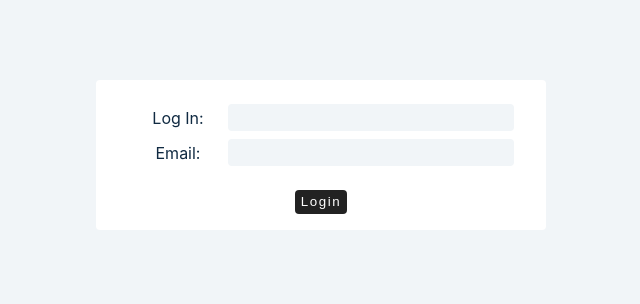
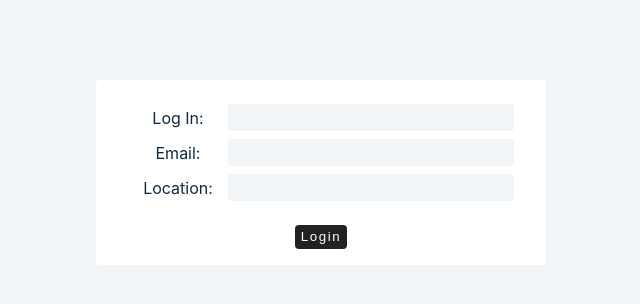
Before and after one commit to utkaln/learn-react-2021, a React (Create React App) app in the folder hello-world-utkal/: page / in a window 1280 px wide. Shown: the top 304 px of the page, without its empty margins (319-959 px from the left). Built offline with nearby package versions, Linux system fonts and the light colour scheme.

Commit message:
multiple input for forms

```diff
--- a/hello-world-utkal/src/App.js
+++ b/hello-world-utkal/src/App.js
@@ -1,4 +1,4 @@
-import Setup from "./FormsBasics";
+import Setup from "./FormsMultiInput";
 function App() {
   return (
     <div className="container">
--- a/hello-world-utkal/src/FormsBasics.js
+++ b/hello-world-utkal/src/FormsBasics.js
@@ -47,7 +47,7 @@ const FormsBasics = () => {
         {users.map((user, index) => {
           const { loginTxt, email } = user;
           return (
-            <div className="item" key={uuidv4()}>
+            <div className="item" key={index}>
               <h3>{loginTxt}</h3>
               <h4>{email}</h4>
             </div>
--- /dev/null
+++ b/hello-world-utkal/src/FormsMultiInput.js
@@ -0,0 +1,74 @@
+import React, { useState } from "react";
+import { v4 as uuidv4 } from "uuid";
+const FormsMultiInput = () => {
+  const [user, setUser] = useState({ loginTxt: "", email: "", location: "" });
+  const [users, setUsers] = useState([]);
+
+  const handleSubmit = (event) => {
+    event.preventDefault();
+    if (user.loginTxt && user.email && user.location) {
+      setUsers([...users, user]);
+      setUser({ loginTxt: "", email: "", location: "" });
+    }
+  };
+  const handleUserInput = (event) => {
+    const inputName = event.target.name;
+    const inputVal = event.target.value;
+    // use dynamic property of ES6 to directly set the value without having to declare the var name explicitly
+    setUser({ ...user, [inputName]: inputVal });
+    //console.log(user);
+  };
+
+  return (
+    <>
+      <article>
+        <form className="form" onSubmit={handleSubmit}>
+          <div className="form-control">
+            <label htmlFor="loginTxt"> Log In: </label>
+            <input
+              type="text"
+              id="loginTxt"
+              name="loginTxt"
+              value={user.loginTxt}
+              onChange={handleUserInput}
+            />
+          </div>
+          <div className="form-control">
+            <label htmlFor="email">Email: </label>
+            <input
+              type="email"
+              id="email"
+              name="email"
+              value={user.email}
+              onChange={handleUserInput}
+            />
+          </div>
+          <div className="form-control">
+            <label htmlFor="email">Location: </label>
+            <input
+              type="text"
+              id="location"
+              name="location"
+              value={user.location}
+              onChange={handleUserInput}
+            />
+          </div>
+          <div>
+            <button type="submit">Login</button>
+          </div>
+        </form>
+        {users.map((user, index) => {
+          return (
+            <div className="item" key={index}>
+              <h3>{user.loginTxt}</h3>
+              <h4>{user.email}</h4>
+              <h4>{user.location}</h4>
+            </div>
+          );
+        })}
+      </article>
+    </>
+  );
+};
+
+export default FormsMultiInput;
```
